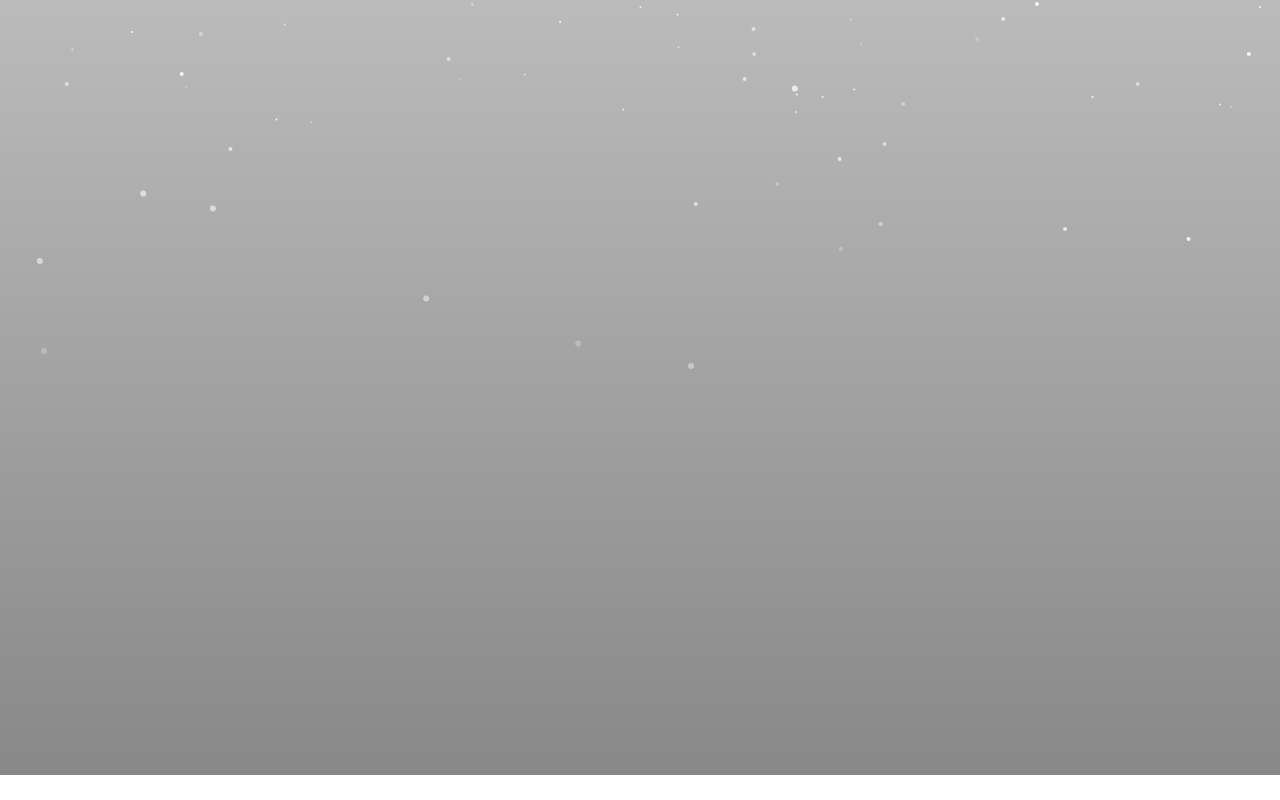
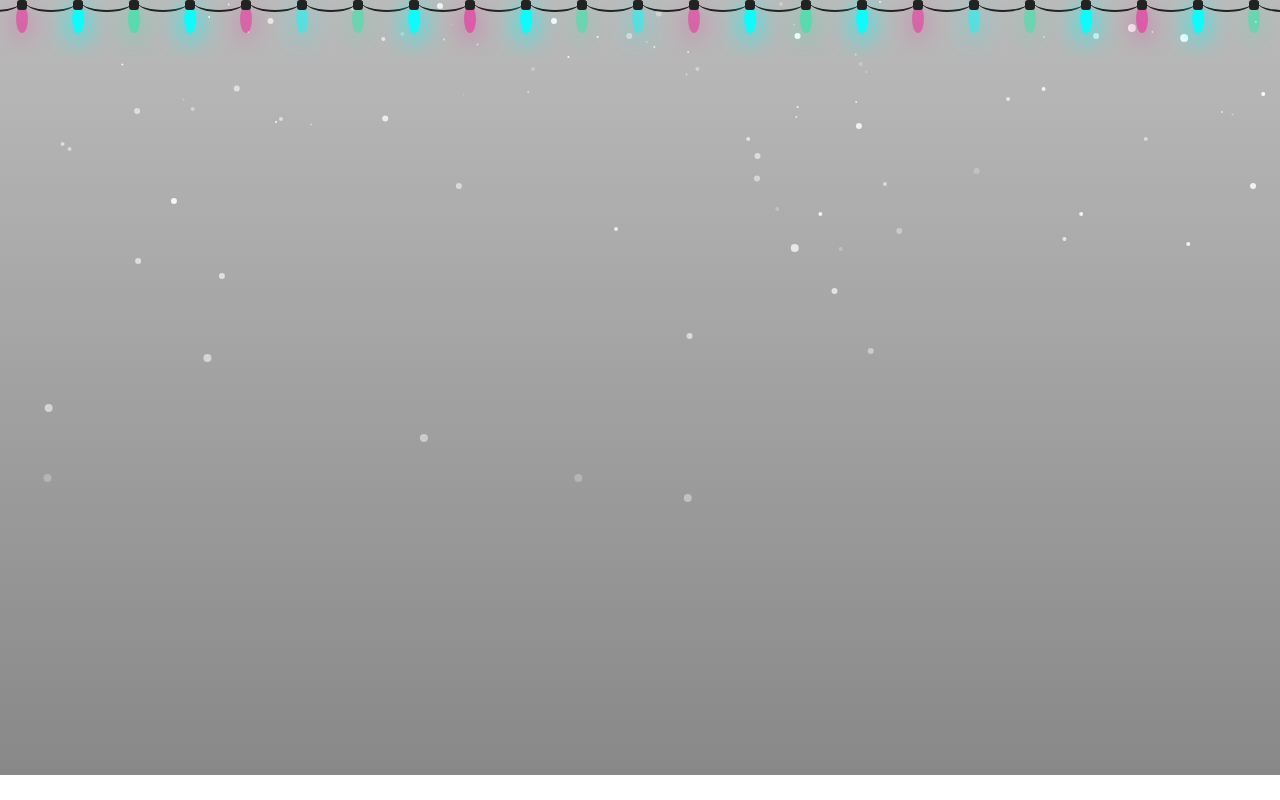
Before and after one commit to newniel/joy, a plain HTML site: page index.html in a window 1280 px wide. Drawn offline with Linux system fonts and the light colour scheme; animation ran at ten frames a second.

Commit message:
no message

```diff
--- a/css/style.css
+++ b/css/style.css
@@ -4,3 +4,153 @@ body {
 canvas {
   vertical-align: top;
 }
+body {
+  /* background: #000; */
+}
+
+.lightrope {
+  text-align: center;
+  white-space: nowrap;
+  overflow: hidden;
+  position: absolute;
+  z-index: 1;
+  margin: -15px 0 0 0;
+  padding: 0;
+  pointer-events: none;
+  width: 100%;
+  top: 0;
+}
+.lightrope li {
+  position: relative;
+  -webkit-animation-fill-mode: both;
+          animation-fill-mode: both;
+  -webkit-animation-iteration-count: infinite;
+          animation-iteration-count: infinite;
+  list-style: none;
+  margin: 0;
+  padding: 0;
+  display: block;
+  width: 12px;
+  height: 28px;
+  border-radius: 50%;
+  margin: 20px;
+  display: inline-block;
+  background: #00f7a5;
+  box-shadow: 0px 4.6666666667px 24px 3px #00f7a5;
+  -webkit-animation-name: flash-1;
+          animation-name: flash-1;
+  -webkit-animation-duration: 2s;
+          animation-duration: 2s;
+}
+.lightrope li:nth-child(2n+1) {
+  background: cyan;
+  box-shadow: 0px 4.6666666667px 24px 3px rgba(0, 255, 255, 0.5);
+  -webkit-animation-name: flash-2;
+          animation-name: flash-2;
+  -webkit-animation-duration: 0.4s;
+          animation-duration: 0.4s;
+}
+.lightrope li:nth-child(4n+2) {
+  background: #f70094;
+  box-shadow: 0px 4.6666666667px 24px 3px #f70094;
+  -webkit-animation-name: flash-3;
+          animation-name: flash-3;
+  -webkit-animation-duration: 1.1s;
+          animation-duration: 1.1s;
+}
+.lightrope li:nth-child(odd) {
+  -webkit-animation-duration: 1.8s;
+          animation-duration: 1.8s;
+}
+.lightrope li:nth-child(3n+1) {
+  -webkit-animation-duration: 1.4s;
+          animation-duration: 1.4s;
+}
+.lightrope li:before {
+  content: "";
+  position: absolute;
+  background: #222;
+  width: 10px;
+  height: 9.3333333333px;
+  border-radius: 3px;
+  top: -4.6666666667px;
+  left: 1px;
+}
+.lightrope li:after {
+  content: "";
+  top: -14px;
+  left: 9px;
+  position: absolute;
+  width: 52px;
+  height: 18.6666666667px;
+  border-bottom: solid #222 2px;
+  border-radius: 50%;
+}
+.lightrope li:last-child:after {
+  content: none;
+}
+.lightrope li:first-child {
+  margin-left: -40px;
+}
+
+@-webkit-keyframes flash-1 {
+  0%, 100% {
+    background: #00f7a5;
+    box-shadow: 0px 4.6666666667px 24px 3px #00f7a5;
+  }
+  50% {
+    background: rgba(0, 247, 165, 0.4);
+    box-shadow: 0px 4.6666666667px 24px 3px rgba(0, 247, 165, 0.2);
+  }
+}
+
+@keyframes flash-1 {
+  0%, 100% {
+    background: #00f7a5;
+    box-shadow: 0px 4.6666666667px 24px 3px #00f7a5;
+  }
+  50% {
+    background: rgba(0, 247, 165, 0.4);
+    box-shadow: 0px 4.6666666667px 24px 3px rgba(0, 247, 165, 0.2);
+  }
+}
+@-webkit-keyframes flash-2 {
+  0%, 100% {
+    background: cyan;
+    box-shadow: 0px 4.6666666667px 24px 3px cyan;
+  }
+  50% {
+    background: rgba(0, 255, 255, 0.4);
+    box-shadow: 0px 4.6666666667px 24px 3px rgba(0, 255, 255, 0.2);
+  }
+}
+@keyframes flash-2 {
+  0%, 100% {
+    background: cyan;
+    box-shadow: 0px 4.6666666667px 24px 3px cyan;
+  }
+  50% {
+    background: rgba(0, 255, 255, 0.4);
+    box-shadow: 0px 4.6666666667px 24px 3px rgba(0, 255, 255, 0.2);
+  }
+}
+@-webkit-keyframes flash-3 {
+  0%, 100% {
+    background: #f70094;
+    box-shadow: 0px 4.6666666667px 24px 3px #f70094;
+  }
+  50% {
+    background: rgba(247, 0, 148, 0.4);
+    box-shadow: 0px 4.6666666667px 24px 3px rgba(247, 0, 148, 0.2);
+  }
+}
+@keyframes flash-3 {
+  0%, 100% {
+    background: #f70094;
+    box-shadow: 0px 4.6666666667px 24px 3px #f70094;
+  }
+  50% {
+    background: rgba(247, 0, 148, 0.4);
+    box-shadow: 0px 4.6666666667px 24px 3px rgba(247, 0, 148, 0.2);
+  }
+}
--- a/index.html
+++ b/index.html
@@ -7,6 +7,50 @@
     </head>
     <body>
         <canvas id="c"></canvas>
+<ul class="lightrope">
+  <li></li>
+  <li></li>
+  <li></li>
+  <li></li>
+  <li></li>
+  <li></li>
+  <li></li>
+  <li></li>
+  <li></li>
+  <li></li>
+  <li></li>
+  <li></li>
+  <li></li>
+  <li></li>
+  <li></li>
+  <li></li>
+  <li></li>
+  <li></li>
+  <li></li>
+  <li></li>
+  <li></li>
+  <li></li>
+  <li></li>
+  <li></li>
+  <li></li>
+  <li></li>
+  <li></li>
+  <li></li>
+  <li></li>
+  <li></li>
+  <li></li>
+  <li></li>
+  <li></li>
+  <li></li>
+  <li></li>
+  <li></li>
+  <li></li>
+  <li></li>
+  <li></li>
+  <li></li>
+  <li></li>
+  <li></li>
+</ul>
         <script src="js/script.js"></script>
     </body>
 </html>
--- a/js/script.js
+++ b/js/script.js
@@ -246,4 +246,4 @@
     var snow = new Snow();
 
 
-  })("c",1000,3,2,15,4);/*canvas id, max flakes, flake size, spawn speed, gravity, wind power*/
+  })("c",1000,4,3,15,4);/*canvas id, max flakes, flake size, spawn speed, gravity, wind power*/
```
